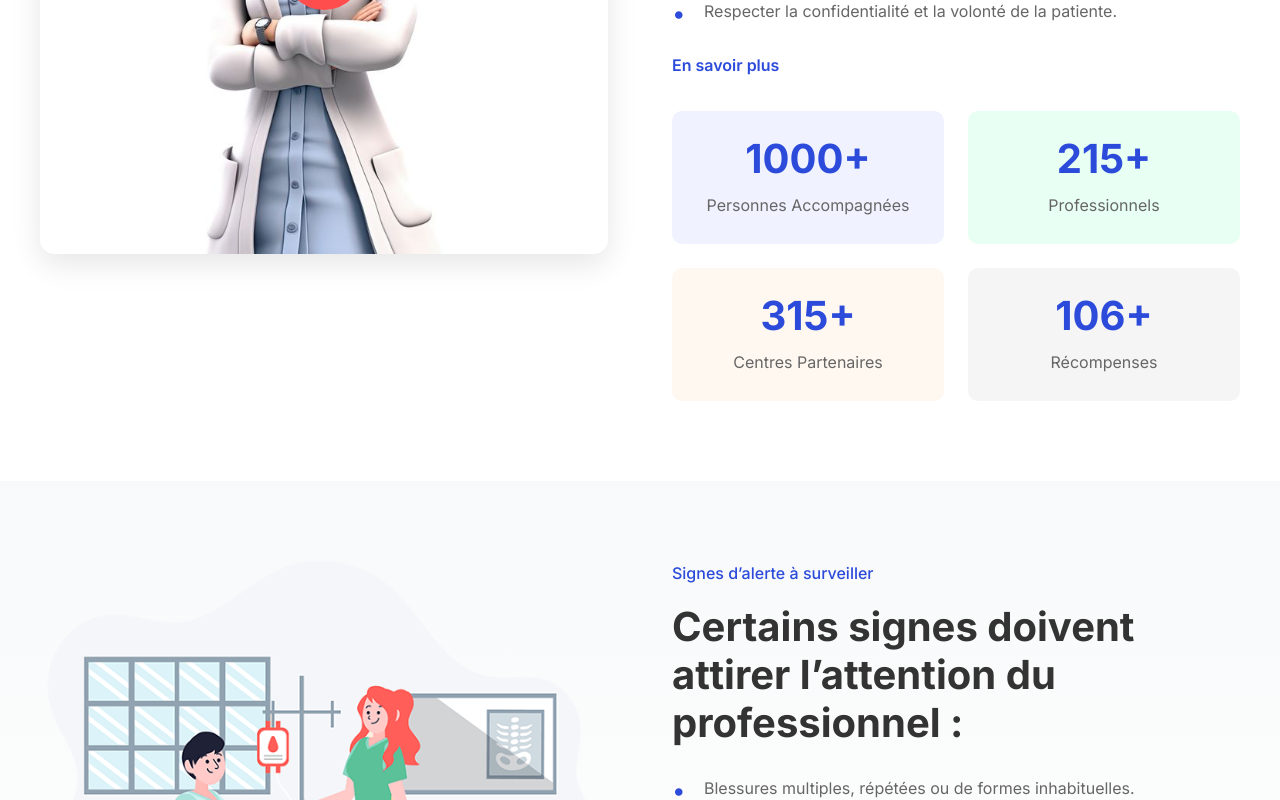
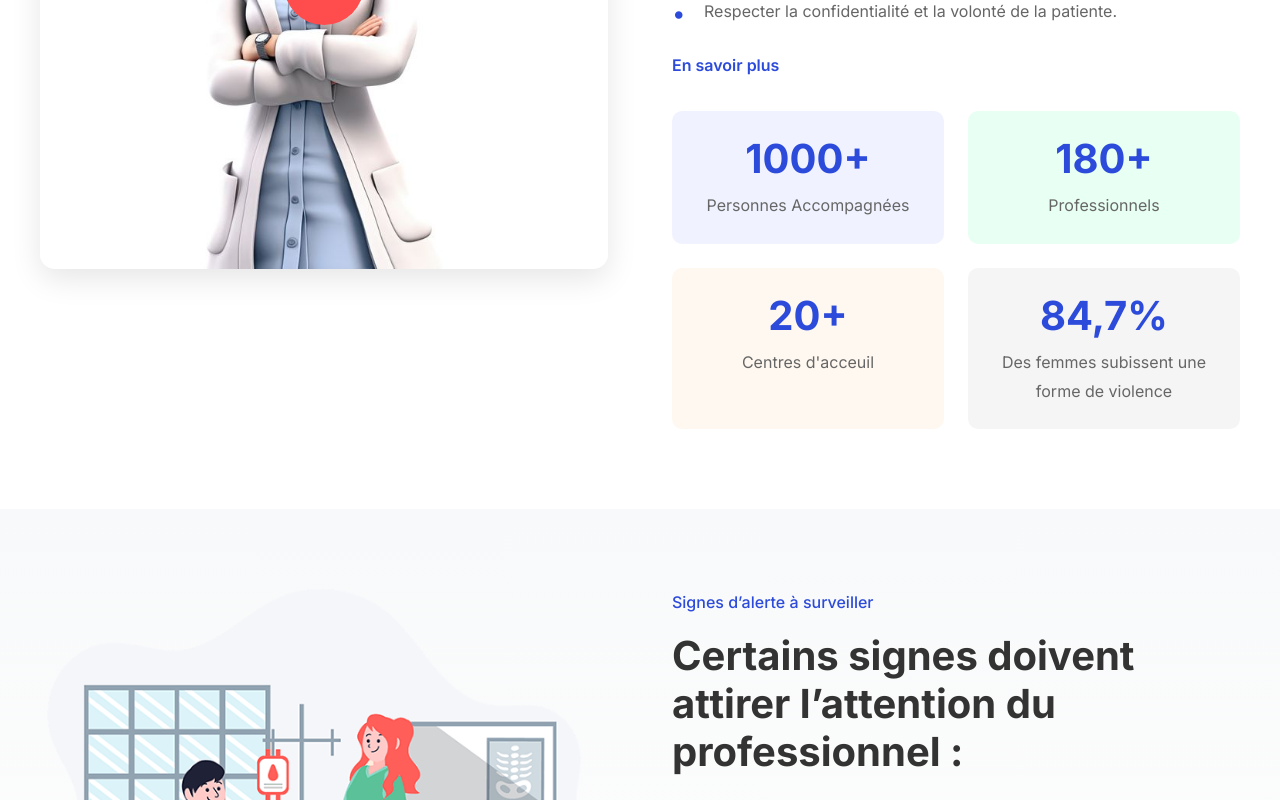
Before and after one commit to WassimKhad/pfeWiem, a React (Create React App) app: page / in a window 1280 px wide. Shown: the part 1420-2220 px from the top of the page. Built offline with nearby package versions, Linux system fonts and the light colour scheme.

Commit message:
add zsome change number

```diff
--- a/src/components/ClinicAbout.tsx
+++ b/src/components/ClinicAbout.tsx
@@ -210,7 +210,7 @@ const ClinicAbout: React.FC<ClinicAboutProps> = ({
                 animate={{ opacity: 1, y: 0 }}
                 transition={{ delay: 0.3 }}
               >
-                <h3>215+</h3>
+                <h3>180+</h3>
                 <p>Professionnels</p>
               </StatBox>
               <StatBox
@@ -219,8 +219,8 @@ const ClinicAbout: React.FC<ClinicAboutProps> = ({
                 animate={{ opacity: 1, y: 0 }}
                 transition={{ delay: 0.4 }}
               >
-                <h3>315+</h3>
-                <p>Centres Partenaires</p>
+                <h3>20+</h3>
+                <p>Centres d'acceuil</p>
               </StatBox>
               <StatBox
                 color="#f5f5f5"
@@ -228,8 +228,8 @@ const ClinicAbout: React.FC<ClinicAboutProps> = ({
                 animate={{ opacity: 1, y: 0 }}
                 transition={{ delay: 0.5 }}
               >
-                <h3>106+</h3>
-                <p>Récompenses</p>
+                <h3>84,7%</h3>
+                <p>Des femmes subissent une forme de violence</p>
               </StatBox>
             </Stats>
           </motion.div>
--- a/src/components/Footer.tsx
+++ b/src/components/Footer.tsx
@@ -69,7 +69,7 @@ const Footer = () => {
           </ContactInfo>
           <ContactInfo>
             <IconComponent icon={FaPhone as React.ComponentType<IconBaseProps>} />
-            <span>119 (Enfance en danger)</span>
+            <span>00216 71 151 400</span>
           </ContactInfo>
           <ContactInfo>
             <IconComponent icon={FaPhone as React.ComponentType<IconBaseProps>} />
@@ -81,11 +81,11 @@ const Footer = () => {
           <h3>Nous contacter</h3>
           <ContactInfo>
             <IconComponent icon={FaEnvelope as React.ComponentType<IconBaseProps>} />
-            <span>contact@paramed-care.fr</span>
+            <span>charlesnicolle@rns.tn</span>
           </ContactInfo>
           <ContactInfo>
             <IconComponent icon={FaMapMarkerAlt as React.ComponentType<IconBaseProps>} />
-            <span>Tunis, Tunisie</span>
+            <span>Bab Saadoun Tunis, Tunisie</span>
           </ContactInfo>
         </FooterSection>
       </FooterContent>
```
